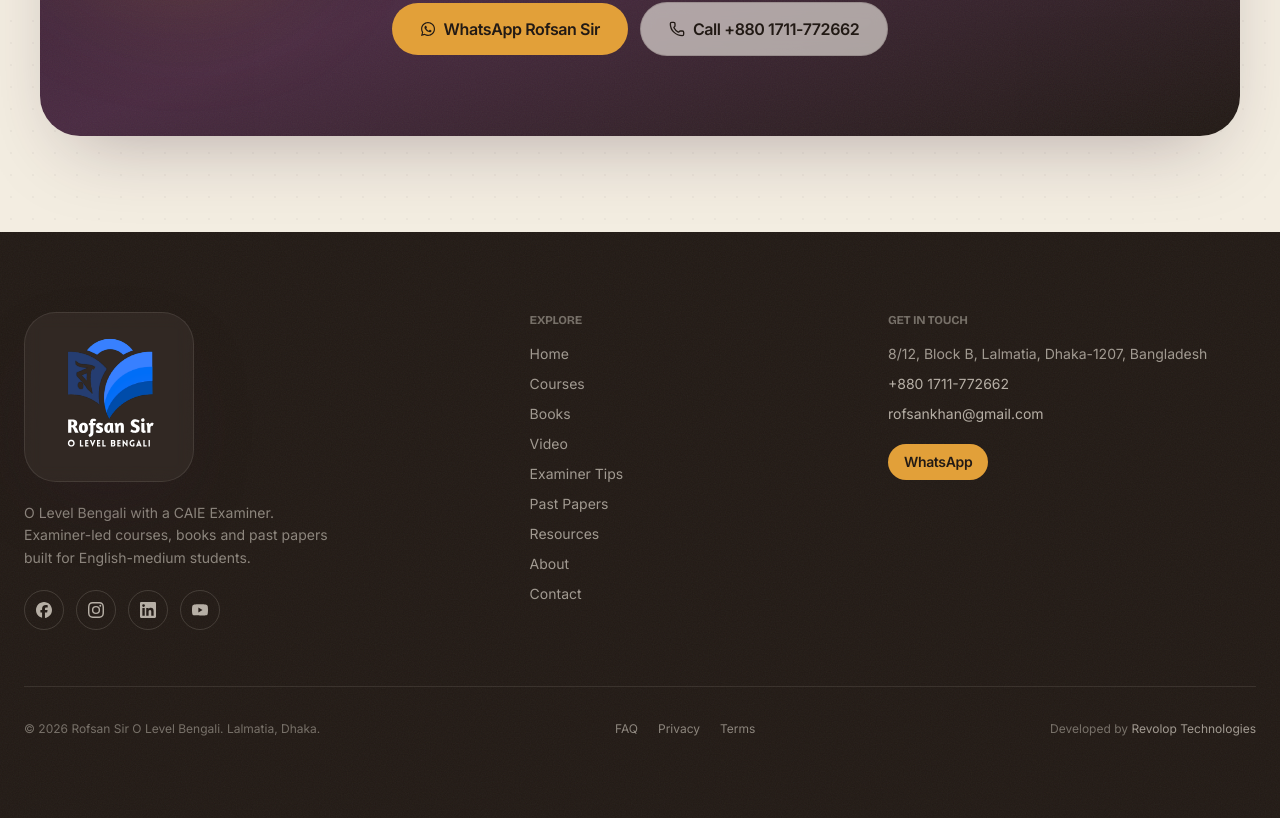
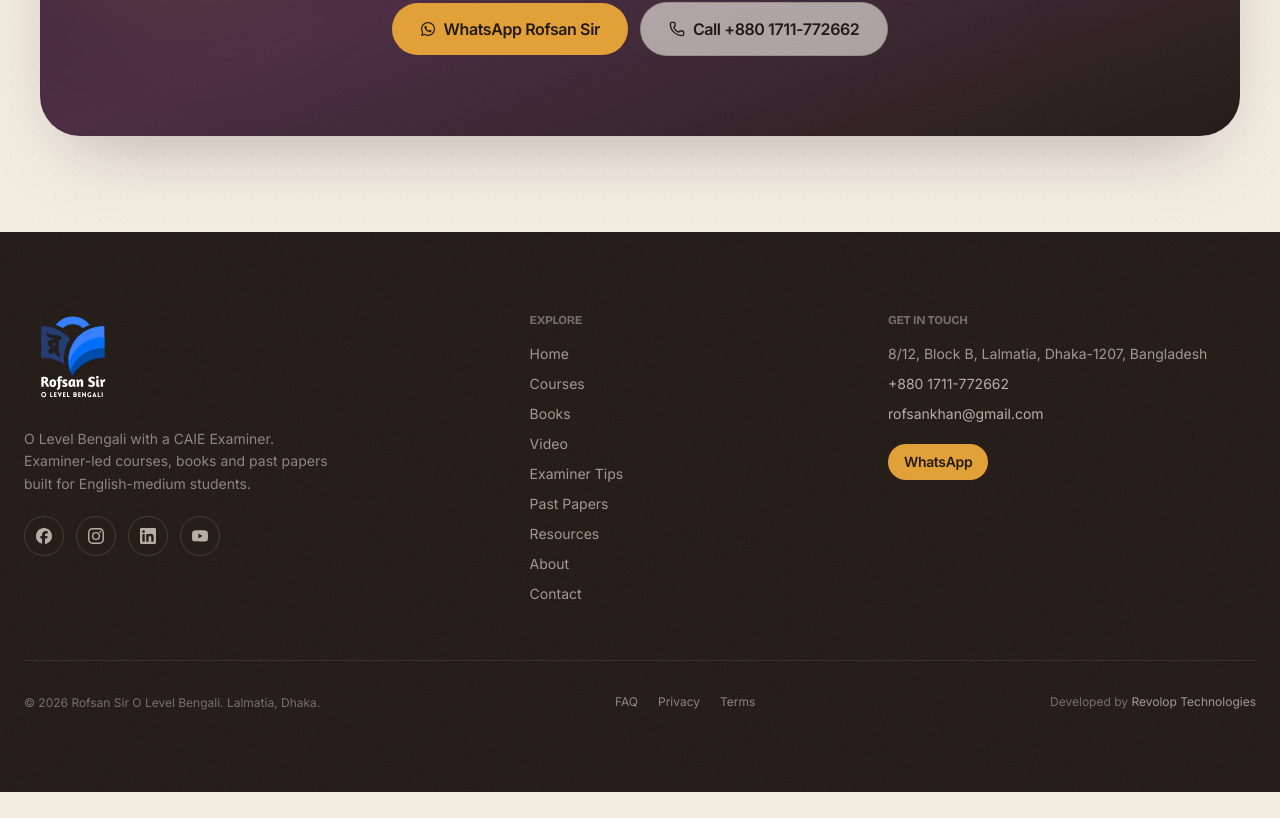
Before and after one commit to rofsansir/rofsansir-next, a Next.js app: page / in a window 1280 px wide. Shown: the part 4302-5120 px from the top of the page. After the commit the page ends 5094 px from the top, so only its background shows below. Built offline with nearby package versions, Linux system fonts and the light colour scheme; no server answers.

Commit message:
imagefix

```diff
--- a/src/components/site/footer.tsx
+++ b/src/components/site/footer.tsx
@@ -34,13 +34,13 @@
             <Link
               href="/"
               aria-label="Rofsan Sir   home"
-              className="mx-auto inline-flex w-fit items-center justify-center rounded-[2rem] border border-cream/10 bg-cream/5 p-5 shadow-luxe backdrop-blur-sm transition-colors hover:border-marigold/30 md:mx-0"
+              className="mx-auto inline-flex w-fit items-center justify-center md:mx-0"
             >
               {/* eslint-disable-next-line @next/next/no-img-element */}
               <img
                 src="/assets/brand-logo-white.svg"
                 alt="Rofsan Sir, O Level Bengali"
-                className="h-28 w-auto md:h-32"
+                className="h-20 w-auto md:h-24"
               />
             </Link>
             <p className="mx-auto max-w-xs text-center text-sm leading-relaxed text-cream/50 md:mx-0 md:text-left">
```
